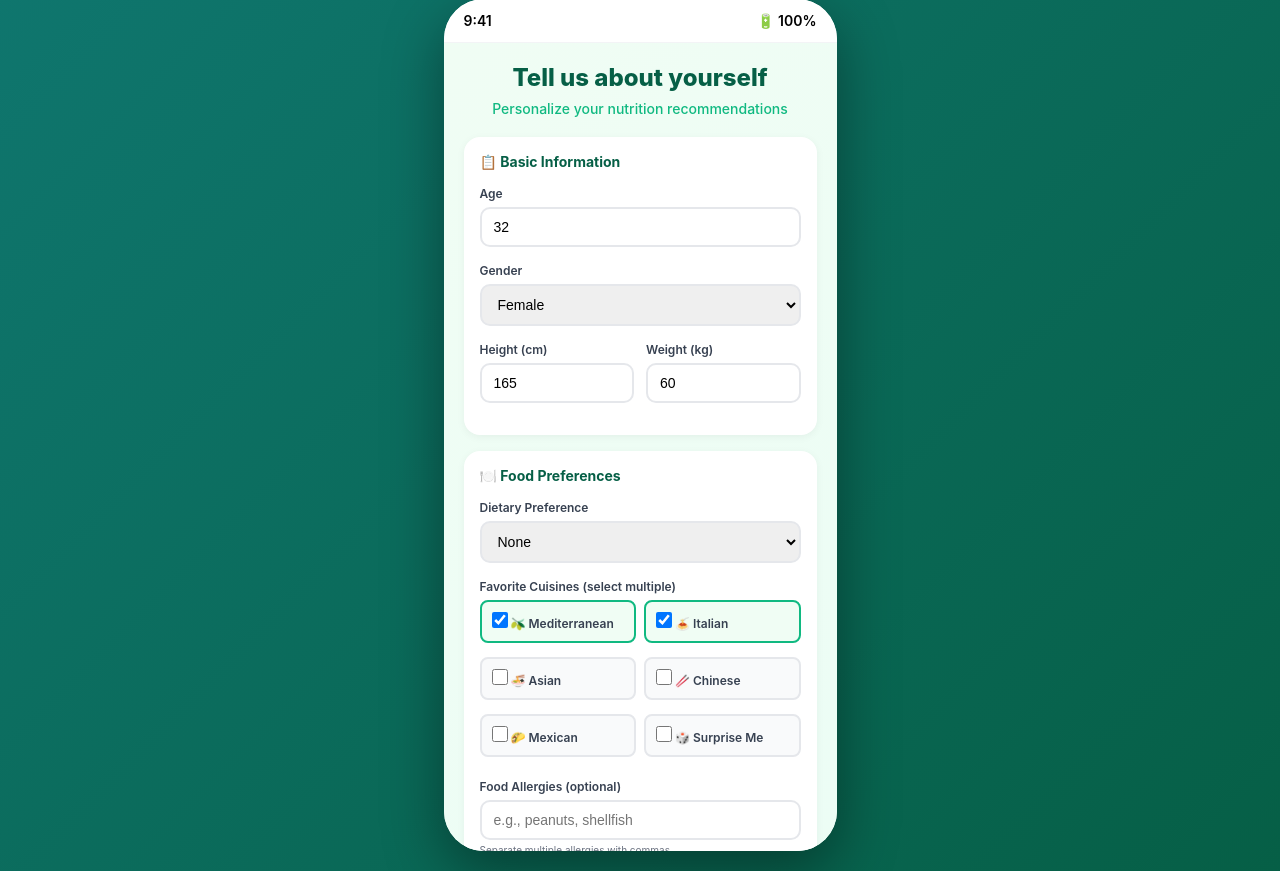
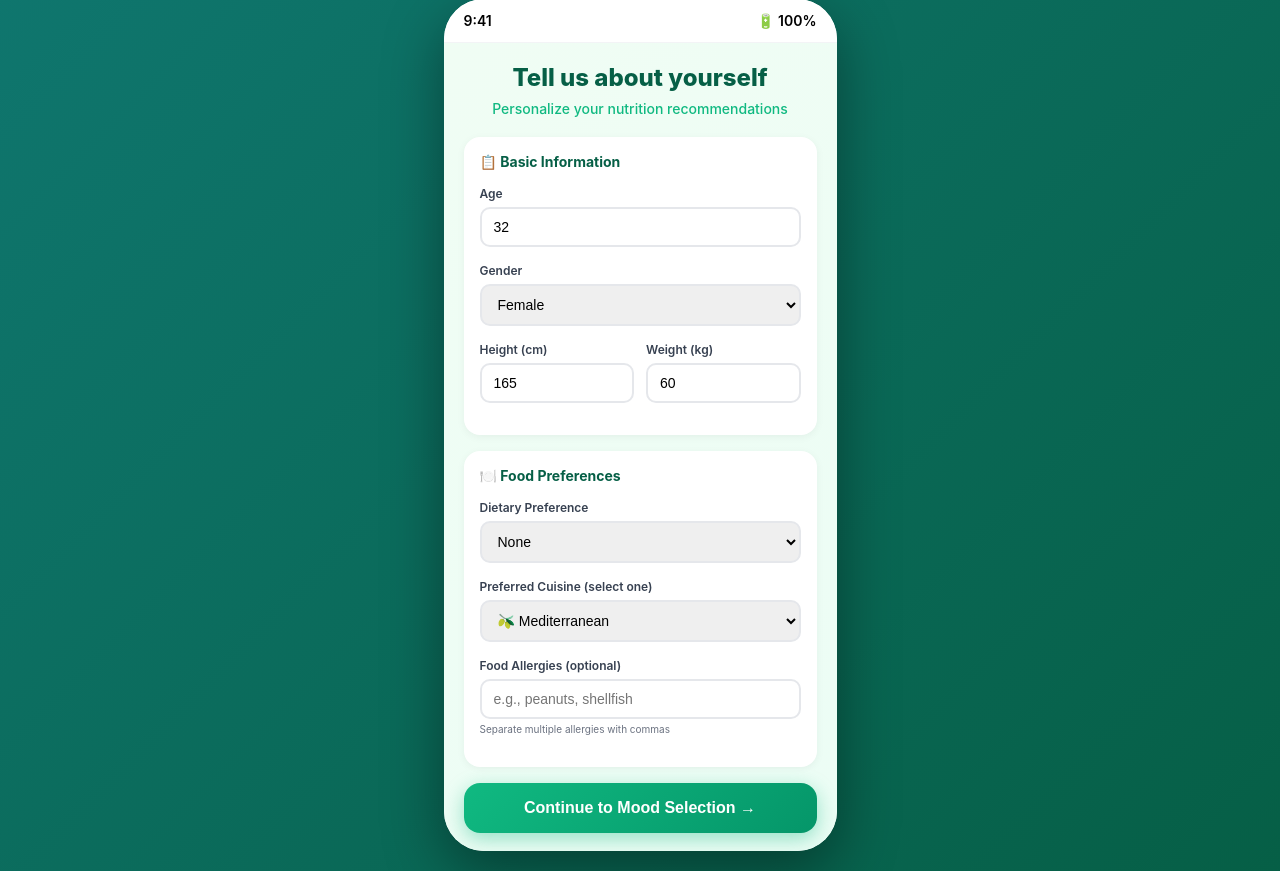
Before and after one commit to ngsiokun/SavorMeDeviceSensitive, a Flask app: page /profile in a window 1280 px wide. Shown: the part 21-892 px from the top of the page. Run offline with Flask 3, Linux system fonts and the light colour scheme.

Commit message:
Change cuisine selection from multiple checkboxes to single dropdown
Reasoning:
- Edamam recipes are typically single-cuisine, not fusion
- Prevents confusion with mixed cuisine preferences
- Cleaner UX with dropdown instead of 6 checkboxes
- 'Surprise Me' option removes cuisine filter entirely for maximum variety

User can now select ONE cuisine:
- Mediterranean, Italian, Asian, Chinese, Mexican, or Surprise Me

```diff
--- a/demo_app/static/js/profile.js
+++ b/demo_app/static/js/profile.js
@@ -16,11 +16,9 @@ function loadProfileData(profile) {
     document.getElementById('weight_kg').value = profile.weight_kg || 60;
     document.getElementById('dietary_preference').value = profile.dietary_preference || 'none';
 
-    // Load cuisines
-    if (profile.cuisine_preferences) {
-        document.querySelectorAll('input[name="cuisines"]').forEach(checkbox => {
-            checkbox.checked = profile.cuisine_preferences.includes(checkbox.value);
-        });
+    // Load cuisine (single selection)
+    if (profile.cuisine_preferences && profile.cuisine_preferences.length > 0) {
+        document.getElementById('cuisine').value = profile.cuisine_preferences[0];
     }
 
     // Load allergies
@@ -39,11 +37,9 @@ function saveProfile(event) {
     const weight_kg = parseFloat(document.getElementById('weight_kg').value);
     const dietary_preference = document.getElementById('dietary_preference').value;
 
-    // Collect selected cuisines
-    const cuisines = [];
-    document.querySelectorAll('input[name="cuisines"]:checked').forEach(checkbox => {
-        cuisines.push(checkbox.value);
-    });
+    // Get selected cuisine (single selection)
+    const cuisine = document.getElementById('cuisine').value;
+    const cuisines = cuisine === "Surprise Me" ? [] : [cuisine];
 
     // Parse allergies
     const allergiesText = document.getElementById('allergies').value.trim();
--- a/demo_app/templates/profile.html
+++ b/demo_app/templates/profile.html
@@ -74,33 +74,15 @@
                         </div>
 
                         <div class="form-group">
-                            <label>Favorite Cuisines (select multiple)</label>
-                            <div class="cuisine-grid">
-                                <label class="cuisine-option">
-                                    <input type="checkbox" name="cuisines" value="Mediterranean" checked>
-                                    <span>🫒 Mediterranean</span>
-                                </label>
-                                <label class="cuisine-option">
-                                    <input type="checkbox" name="cuisines" value="Italian" checked>
-                                    <span>🍝 Italian</span>
-                                </label>
-                                <label class="cuisine-option">
-                                    <input type="checkbox" name="cuisines" value="Asian">
-                                    <span>🍜 Asian</span>
-                                </label>
-                                <label class="cuisine-option">
-                                    <input type="checkbox" name="cuisines" value="Chinese">
-                                    <span>🥢 Chinese</span>
-                                </label>
-                                <label class="cuisine-option">
-                                    <input type="checkbox" name="cuisines" value="Mexican">
-                                    <span>🌮 Mexican</span>
-                                </label>
-                                <label class="cuisine-option">
-                                    <input type="checkbox" name="cuisines" value="Surprise Me">
-                                    <span>🎲 Surprise Me</span>
-                                </label>
-                            </div>
+                            <label>Preferred Cuisine (select one)</label>
+                            <select id="cuisine" name="cuisine" required>
+                                <option value="Mediterranean" selected>🫒 Mediterranean</option>
+                                <option value="Italian">🍝 Italian</option>
+                                <option value="Asian">🍜 Asian</option>
+                                <option value="Chinese">🥢 Chinese</option>
+                                <option value="Mexican">🌮 Mexican</option>
+                                <option value="Surprise Me">🎲 Surprise Me</option>
+                            </select>
                         </div>
 
                         <div class="form-group">
```
